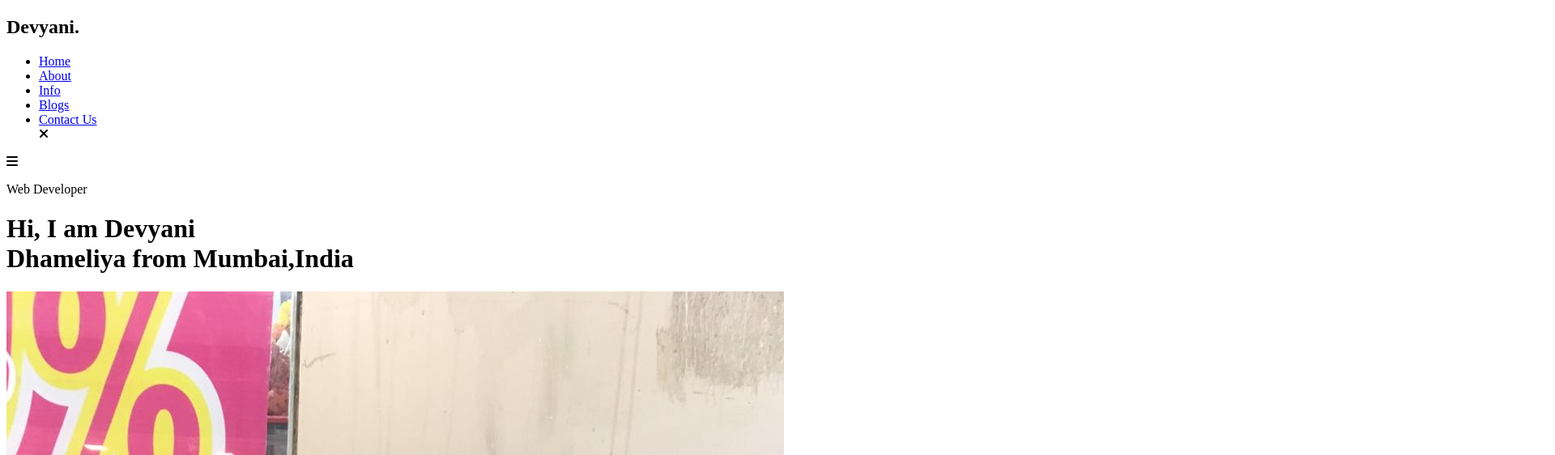
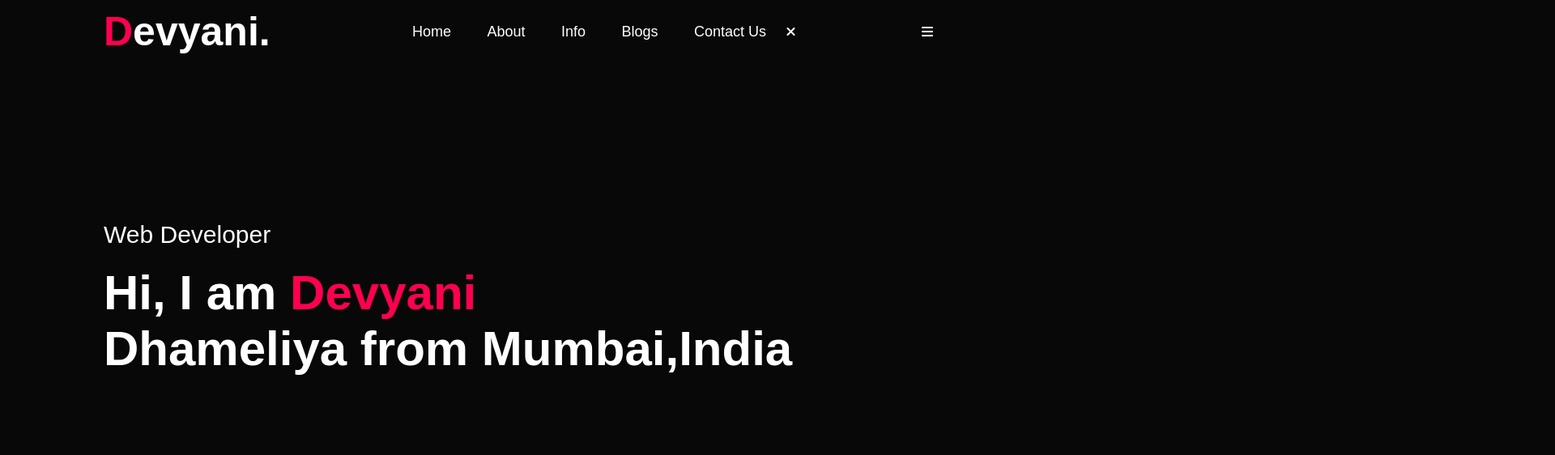
Before and after one commit to Devyani-Patel/Portfolio, a plain HTML site: page My Portfolio/index.html in a window 1280 px wide. Shown: the top 562 px of the page at 81% size, 1920 px wide, since content can reach past the window. Drawn offline with Linux system fonts and the light colour scheme.

Commit message:
Update index.html

```diff
--- a/My Portfolio/index.html
+++ b/My Portfolio/index.html
@@ -5,7 +5,7 @@
     <meta http-equiv="X-UA-Compatible" content="IE=edge">
     <meta name="viewport" content="width=device-width, initial-scale=1.0">
     <title>My Portfolio Website</title>
-    <link rel="stylesheet" href="spacecord full.css">
+    <link rel="stylesheet" href="portfolio.css">
     <script src="https://kit.fontawesome.com/46a8eedb8a.js" crossorigin="anonymous"></script>
 </head>
 <body>
```
